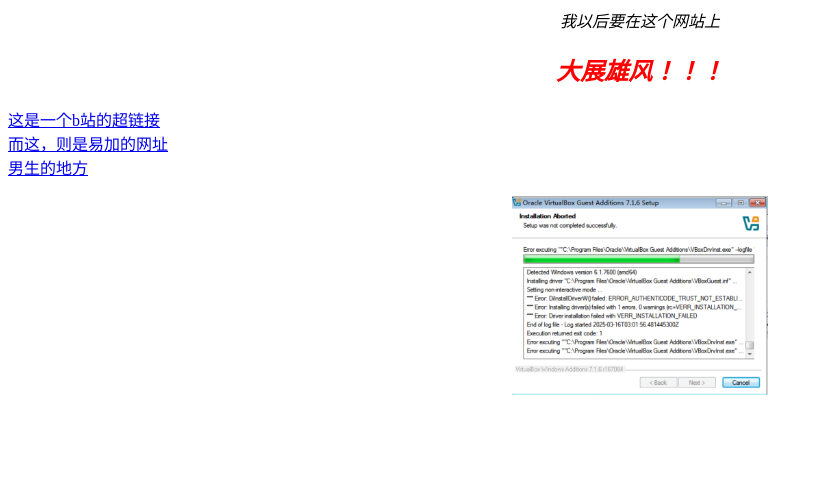
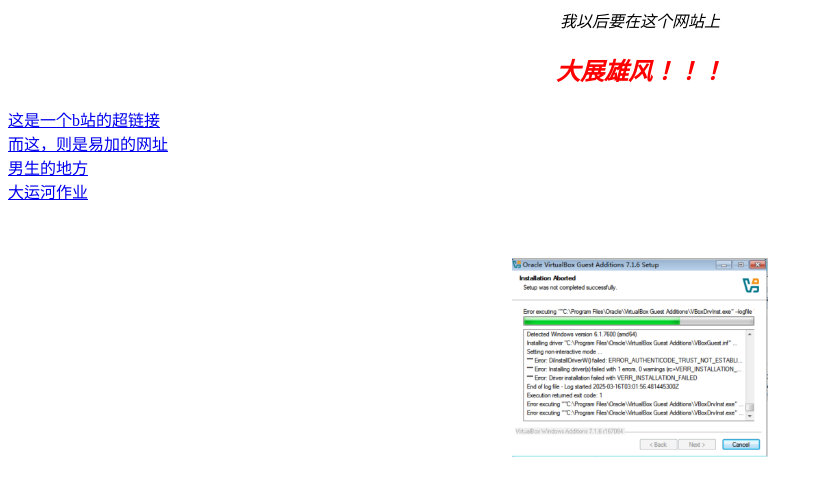
Before and after one commit to liju-git/liju-git.github.io, a plain HTML site: page index.html in a window 1280 px wide. Shown: the whole page, without its empty margins (0-823 px from the left). Drawn offline with Linux system fonts and the light colour scheme.

Commit message:
Update index.html

```diff
--- a/index.html
+++ b/index.html
@@ -16,7 +16,8 @@
     <a href = "https://www.bilibili.com/">这是一个b站的超链接</a><br>
     <a href = "https://college.sipedu.cn/TeachingPlatform/index.html">而这，则是易加的网址</a><br>
     <a href = "https://liju-git.github.io/man">男生的地方</a><br>
-    <p><p><p>
+    <a href = "https://liju-git.github.io/river/lirang">大运河作业</a><br>
+    <br><br><br>
 
     <center>
       <img src = "试一试.png" wigth = 100 height = 200>
```
